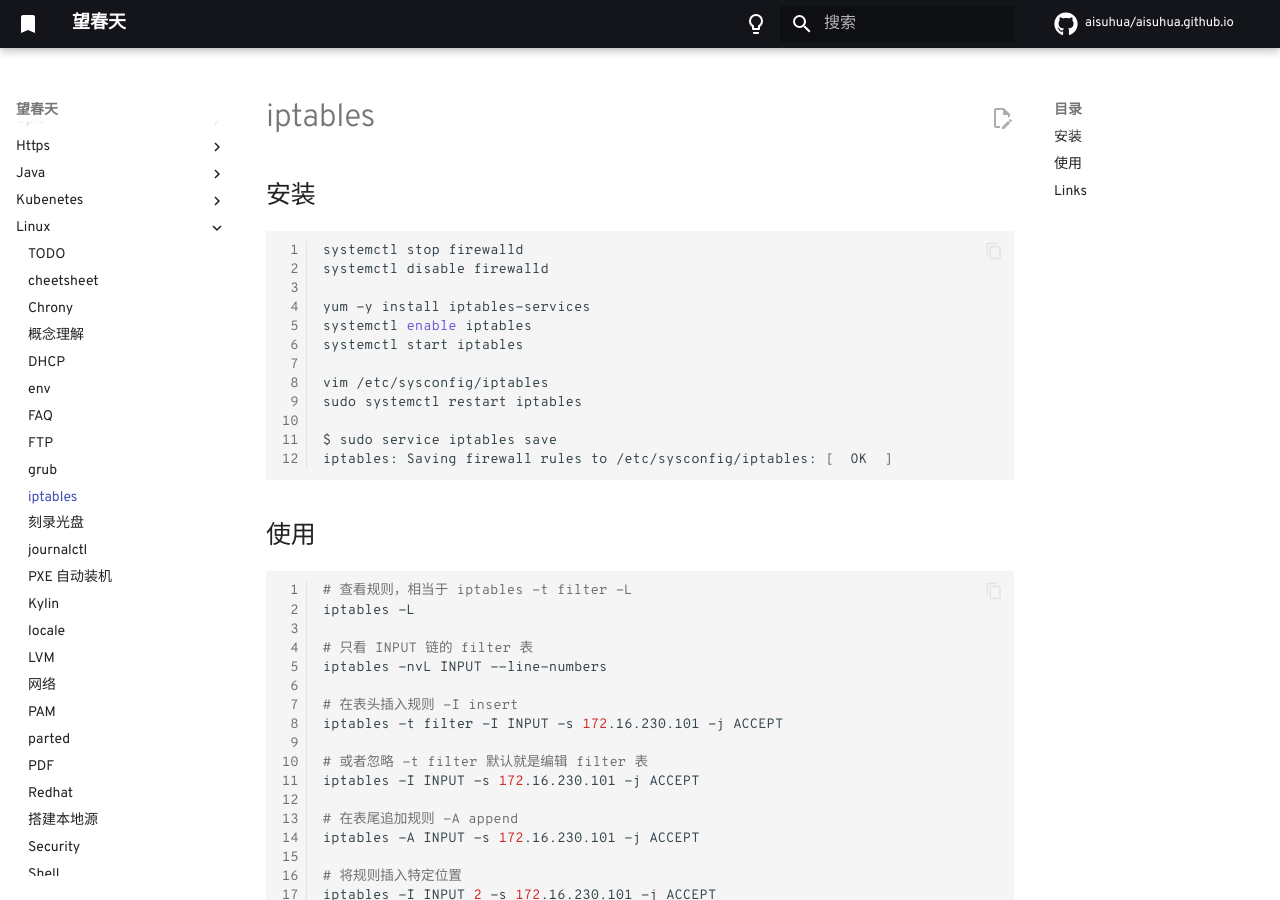
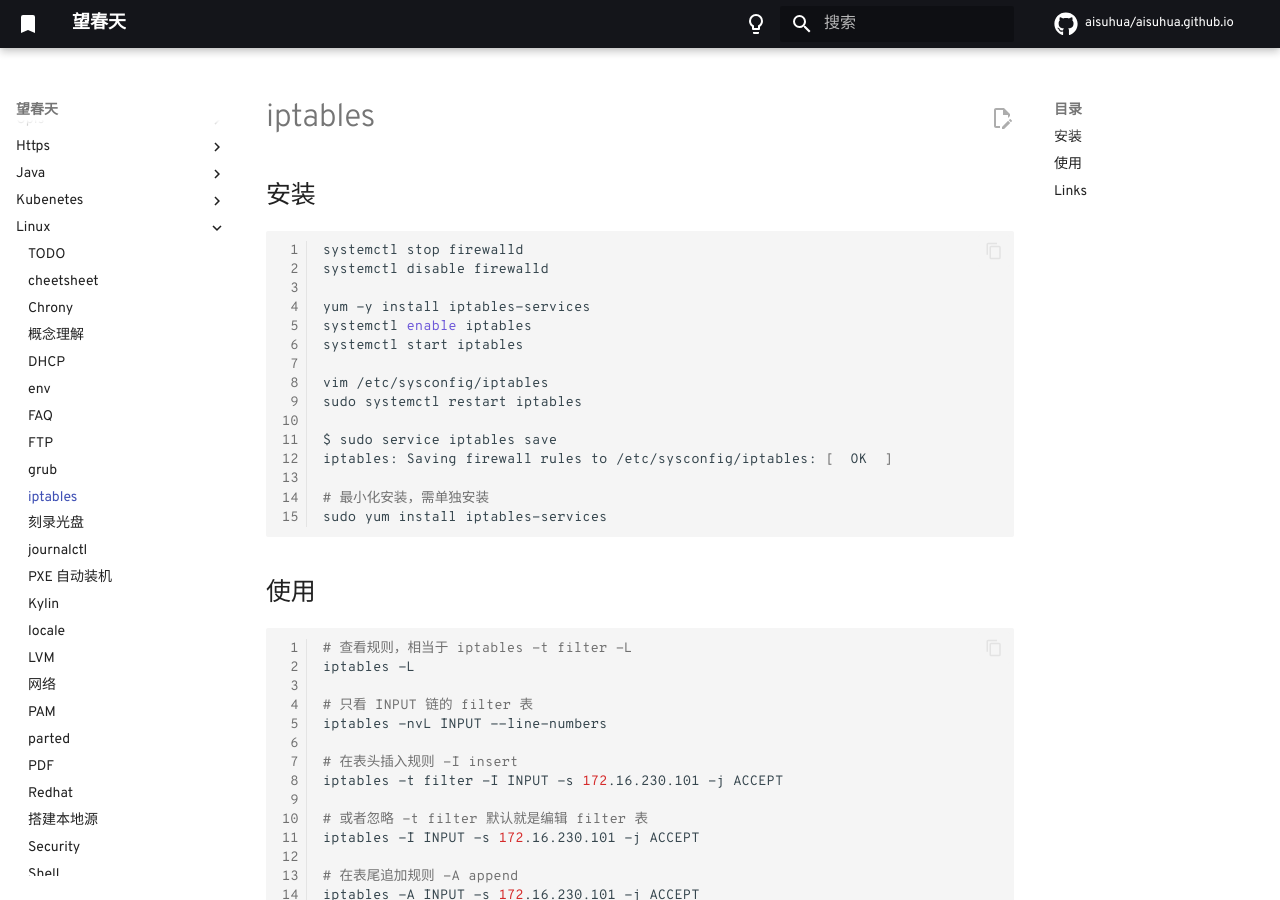
Before and after one commit to aisuhua/aisuhua.github.io, an MkDocs documentation site: the page built from docs/linux/iptables.md, in a window 1280 px wide and 900 px high. Built offline with MkDocs 1.6.1 and Material for MkDocs 9.7.7, drawn with Linux system fonts in a browser that asks for light colours; comment, search, counter and statistics services are not loaded.

Commit message:
shell.md

````diff
--- a/docs/linux/iptables.md
+++ b/docs/linux/iptables.md
@@ -15,6 +15,9 @@ sudo systemctl restart iptables
 
 $ sudo service iptables save
 iptables: Saving firewall rules to /etc/sysconfig/iptables: [  OK  ]
+
+# 最小化安装，需单独安装
+sudo yum install iptables-services
 ```
 
 ## 使用
````
